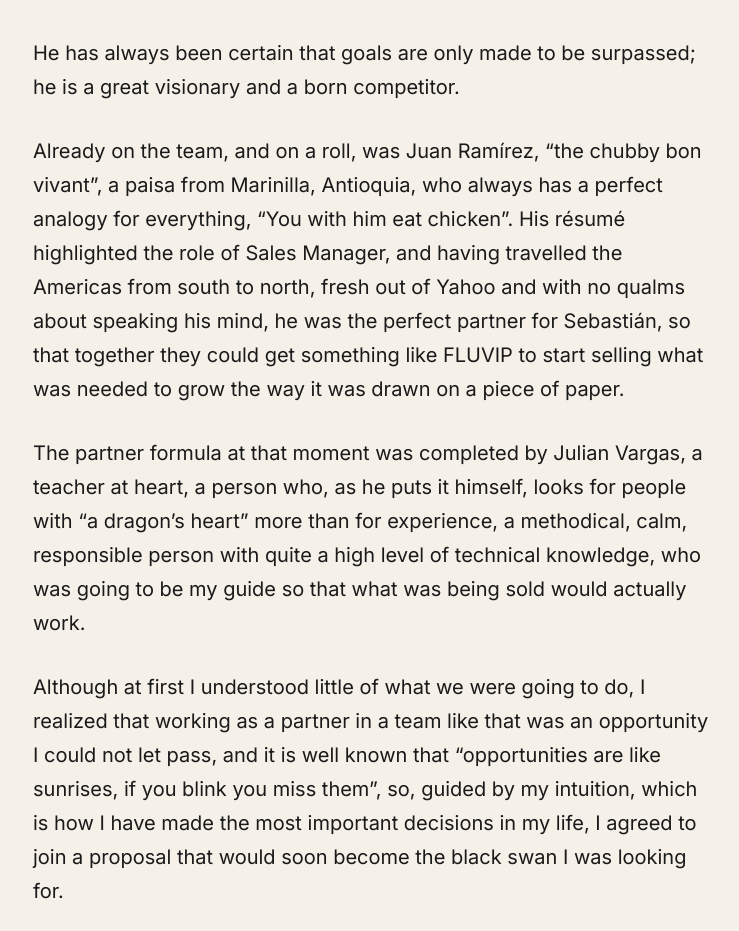
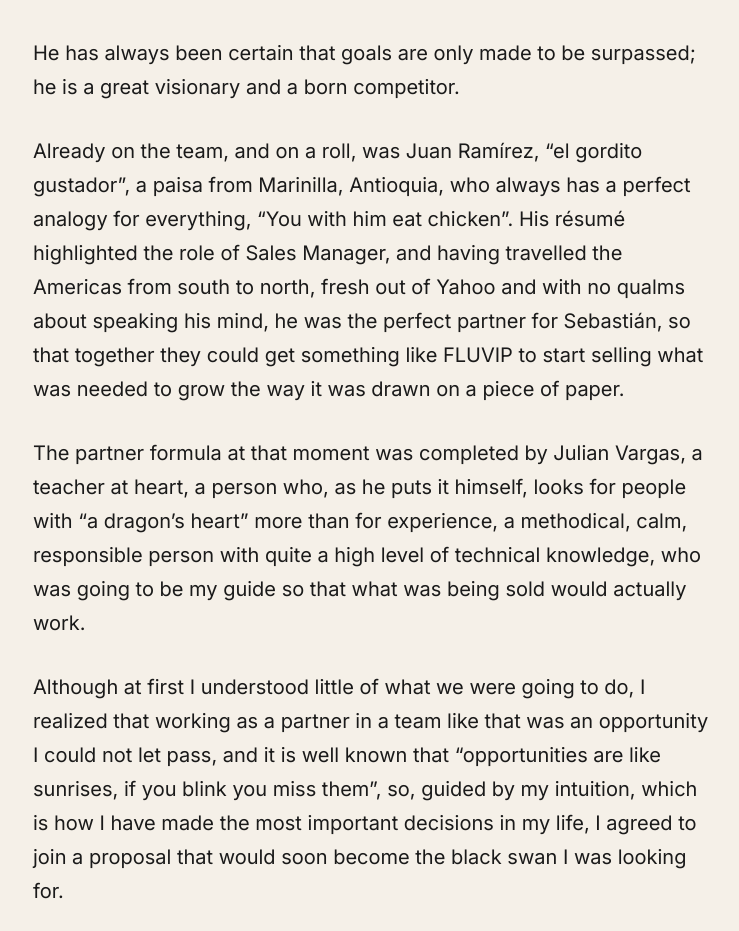
Before and after one commit to vlaguzman/personal_site, a Next.js app: page /en/essays/gracias-fluvip in a window 1280 px wide. Shown: the part 1040-1971 px from the top of the page, without its empty margins (267-1006 px from the left). Built offline with nearby package versions, Linux system fonts and the light colour scheme.

Commit message:
fix: keep the 'el gordito gustador' nickname in Spanish in the English essay

```diff
--- a/src/data/posts-en.ts
+++ b/src/data/posts-en.ts
@@ -51,7 +51,7 @@ export const fluvipThanksEn: Post = {
     { text: "Today I want to thank that great company that, over 3 years, brought me countless lessons, challenges, sleepless nights, fights, and little details that turned into growth. And most importantly, it brought me new friendships." },
     { text: "In the beginning there were only a few of us who enlisted in the battle, and although the challenge was immense, the whole Road Map was somehow very clear in the head of Sebastián Jasminoy, an Argentine with enough guts to always promise a little more than what we had in hand." },
     { text: "He has always been certain that goals are only made to be surpassed; he is a great visionary and a born competitor." },
-    { text: "Already on the team, and on a roll, was Juan Ramírez, “the chubby bon vivant”, a paisa from Marinilla, Antioquia, who always has a perfect analogy for everything, “You with him eat chicken”. His résumé highlighted the role of Sales Manager, and having travelled the Americas from south to north, fresh out of Yahoo and with no qualms about speaking his mind, he was the perfect partner for Sebastián, so that together they could get something like FLUVIP to start selling what was needed to grow the way it was drawn on a piece of paper." },
+    { text: "Already on the team, and on a roll, was Juan Ramírez, “el gordito gustador”, a paisa from Marinilla, Antioquia, who always has a perfect analogy for everything, “You with him eat chicken”. His résumé highlighted the role of Sales Manager, and having travelled the Americas from south to north, fresh out of Yahoo and with no qualms about speaking his mind, he was the perfect partner for Sebastián, so that together they could get something like FLUVIP to start selling what was needed to grow the way it was drawn on a piece of paper." },
     { text: "The partner formula at that moment was completed by Julian Vargas, a teacher at heart, a person who, as he puts it himself, looks for people with “a dragon’s heart” more than for experience, a methodical, calm, responsible person with quite a high level of technical knowledge, who was going to be my guide so that what was being sold would actually work." },
     { text: "Although at first I understood little of what we were going to do, I realized that working as a partner in a team like that was an opportunity I could not let pass, and it is well known that “opportunities are like sunrises, if you blink you miss them”, so, guided by my intuition, which is how I have made the most important decisions in my life, I agreed to join a proposal that would soon become the black swan I was looking for." },
     { text: "Although I joined as the fourth partner-employee, I came into the work team as the fifth member, and I met Lina Pizarro, a great professional who never let the operation stop; wherever technology failed, she looked for an alternative solution. Without a doubt, she was a key piece in helping me understand that of everything urgent that had to be done, there were always a couple of things that could wait (even if only for a couple of hours)." },
```
Also changed, not shown: 1 other file (tests, documents, lock files or other folders).
